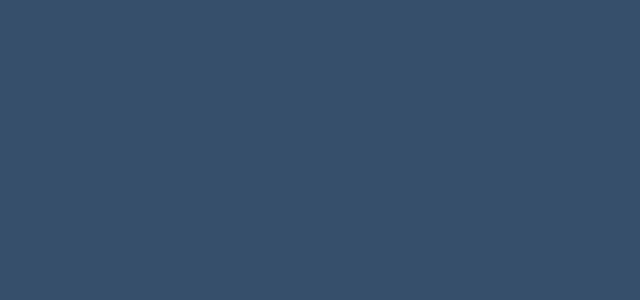
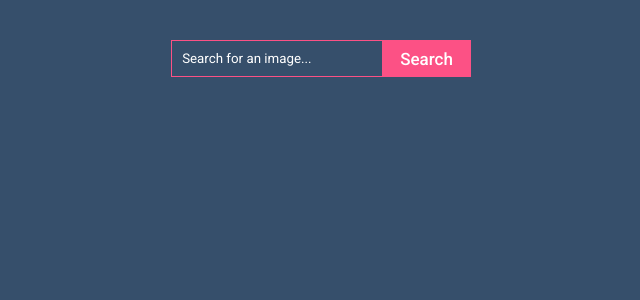
Before and after one commit to katmart93/image-app, a React (Create React App) app: page / in a window 1280 px wide. Shown: the top 300 px of the page, without its empty margins (319-959 px from the left). Built offline with nearby package versions, Linux system fonts and the light colour scheme.

Commit message:
search component created

```diff
--- a/src/App.js
+++ b/src/App.js
@@ -11,7 +11,7 @@ function App() {
   const [imager, setImages] = useState([]);
   const [currentPage, setCurrentPage] = useState(1);
   const [search, setSearch] = useState("");
-  const [inputValue, setInputValue] = useState("");
+  const [inputVal, setInputVal] = useState("");
 
   // useEffect(() => {
   //   fetch(
@@ -23,7 +23,7 @@ function App() {
 
   return (
     <div className="App">
-      <Hero />
+      <Hero inputVal={inputVal} setInputVal={setInputVal} />
     </div>
   );
 }
--- a/src/components/Hero.jsx
+++ b/src/components/Hero.jsx
@@ -1,9 +1,11 @@
-import React from "react";
+import Container from "./Container";
+import Search from "./Search";
 
-export default function Hero() {
+export default function Hero({ inputVal, setInputVal }) {
   return (
     <section className="hero">
-      <div></div>
+      <Search inputVal={inputVal} setInputVal={setInputVal} />
+      <Container></Container>
     </section>
   );
 }
--- /dev/null
+++ b/src/components/Search.jsx
@@ -0,0 +1,16 @@
+import React from "react";
+
+export default function Search({ inputVal, setInputVal }) {
+  return (
+    <form>
+      <input
+        type="text"
+        placeholder="Search for an image..."
+        autoFocus
+        value={inputVal}
+        onChange={(e) => setInputVal(e.target.value)}
+      />
+      <button type="submit">Search</button>
+    </form>
+  );
+}
```
